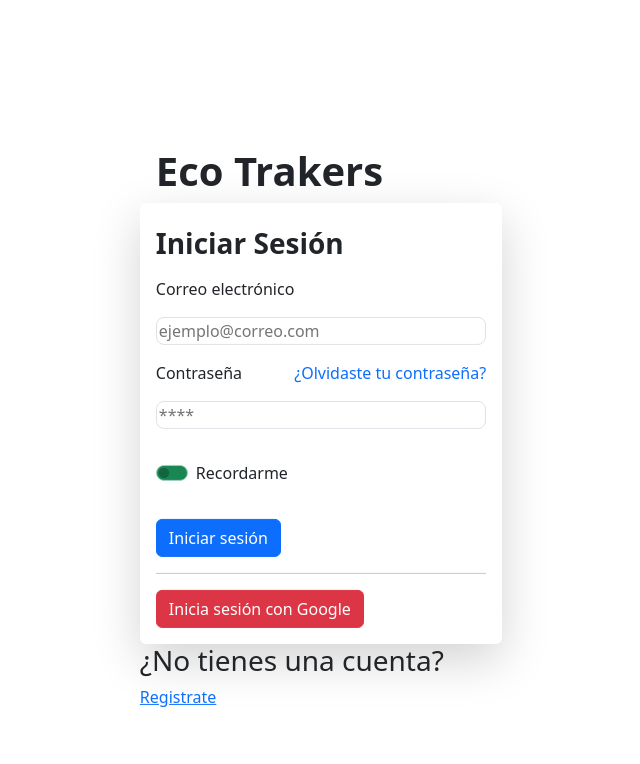
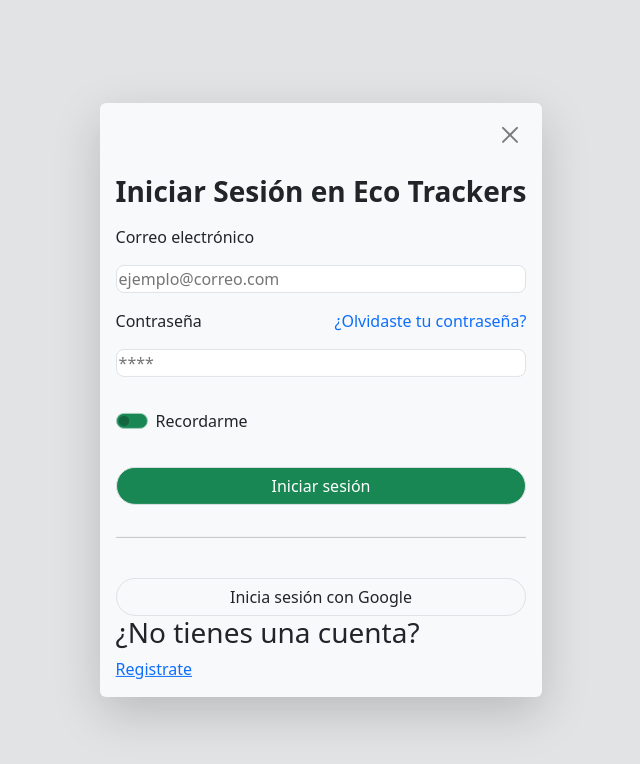
Before and after one commit to ecoTrackers/eco_traker, a website: page login/login.html in a window 1280 px wide. Shown: the whole page, without its empty margins (319-959 px from the left). Drawn offline with nearby package versions, Linux system fonts and the light colour scheme.

Commit message:
stilos de login hasta google

```diff
--- a/css/styles.css
+++ b/css/styles.css
@@ -1,3 +0,0 @@
-body {
-    background-color: #fff;
-}
--- a/login/login.html
+++ b/login/login.html
@@ -4,25 +4,30 @@
     <meta charset="UTF-8">
     <meta name="viewport" content="width=device-width, initial-scale=1.0">
     <title>login</title>
+    <link rel="stylesheet" href="/css/styles.css">
     <link rel="stylesheet" href="/node_modules/bootstrap/dist/css/bootstrap.min.css" crossorigin="anonymous">
-    <link rel="stylesheet" href="/css/styles.css">
+
 </head>
-<body class="d-flex align-items-center py-4 mt-3 position-absolute top-50 start-50 translate-middle w-100">
-    <main class="p-auto m-auto">
-        <div class="text-start pt-4 ps-3">
-            <h1 class="fw-semibold fs-1">Eco Trakers</h1>
-        </div>
+<body class="d-flex align-items-center position-absolute top-50 start-50 translate-middle w-100 bg-secondary-subtle">
+    <main class="p-auto m-auto bg-light rounded border-0">
+
         <div class="border-opacity-50 shadow-lg rounded p-3">
-            <h3 class="fw-semibold py-2 mb-2">Iniciar Sesión</h3>
+
+            <a href="/index.html" class="text-decoration-none d-flex justify-content-end mb-3">
+                <button type="button" class="btn-close p-2"  aria-label="Close"></button>
+            </a>
+
+            <h3 class="fw-semibold py-2 mb-2">Iniciar Sesión en Eco Trackers</h3>
+
             <form action="" method="post">
                 <div class="fw-medium pb-3">
                         <label for="email" class="d-block pb-3">Correo electrónico</label>
                         <input type="email" name="email" id="email" placeholder="ejemplo@correo.com" class="d-block mw-100 rounded-3 border border-opacity-75" style="width: 200%">
                 </div>
                 <div class="fw-medium pb-3">
-                    <div class="d-block pb-3">
-                        <label for="password" class="d-inline">Contraseña</label>
-                        <a href="#" class="d-inline text-end fs-6 fw-light text-decoration-none ps-5">¿Olvidaste tu contraseña?</a>
+                        <div class="d-flex justify-content-between pb-3">
+                            <label for="password" class="">Contraseña</label>
+                            <a href="#" class=" text-end fw-light text-decoration-none d-flex justify-content-end">¿Olvidaste tu contraseña?</a>
                         </div>
                         <div class="d-block ">
                             <input type="password" id="password" placeholder="****" class="mw-100 rounded-3 border border-opacity-75" style="width: 200%">
@@ -32,23 +37,25 @@
                     <input type="checkbox" role="switch" name="rememberMe" id="rememberMe" class=" form-check-input border-success-subtle bg-success">
                     <label for="rememberMe">Recordarme</label>
                 </div>
-            <div class="pt-3">
-                    <button type="submit" class="btn btn-primary">Iniciar sesión</button>
+                <div class="py-3">
+                        <button type="submit" class="btn btn-success mw-100 rounded-pill border border-opacity-75" style="width: 200%">Iniciar sesión</button>
                 </div>
 
             </form>
+
             <hr>
-            <div>
-                <button type="button" class="btn btn-danger btn-block" onclick="onSignIn(event)">
+
+            <div class="mt-4 pt-3">
+                <button type="button" class="btn btn-outline-dark mw-100 rounded-pill border border-opacity-75" style="width: 200%" onclick="onSignIn(event)">
                     <div class="g-signin2" data-onsuccess="onSignIn"> Inicia sesión con Google </div>
                 </button>
-            </div>
             </div>
             <div>
                 <h3>¿No tienes una cuenta?</h3>
                 <a href="#">Registrate</a>
             </div>
 
+        </div>
     </main>
 
     <script src="login.js"></script>
```
Also changed, not shown: login/login.css (deleted). Lines whose indentation alone changed are shown as unchanged.
